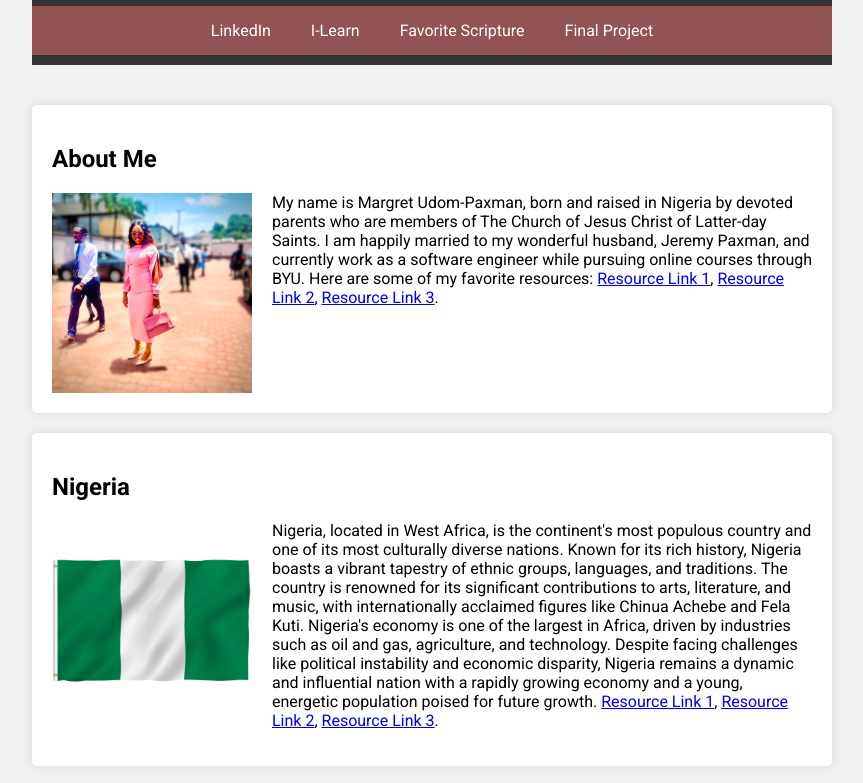
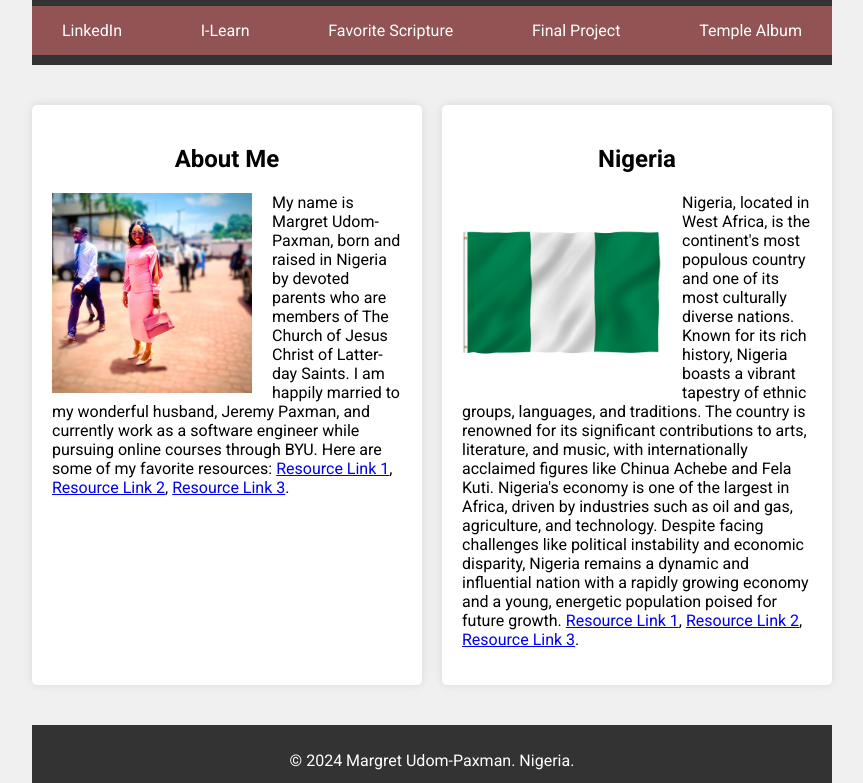
Before and after one commit to NymaUdom/wdd131, a plain HTML site: page index.html in a window 1280 px wide. Shown: the part 85-868 px from the top of the page, without its empty margins (208-1071 px from the left). Drawn offline with Linux system fonts and the light colour scheme.

Commit message:
Week2 file update

```diff
--- a/index.html
+++ b/index.html
@@ -7,8 +7,11 @@
     <meta name="description" content="WDD 131 - Dynamic Web Fundamentals. Margret Udom-Paxman. This page covers the basics of dynamic web development including HTML, CSS, and JavaScript.">
     <meta name="keywords" content="WDD 131, Dynamic Web Fundamentals, HTML, CSS, JavaScript, Margret Udom-Paxman, Web Development">
     <link rel="stylesheet" href="styles/base.css">
+    <link rel="stylesheet" href="styles/temples.css">
+    <link rel="stylesheet" href="styles/temples-large.css" media="screen and (min-width: 600px)">
     <link href="https://fonts.googleapis.com/css2?family=Roboto:wght@400;700&display=swap" rel="stylesheet">
     <script src="scripts/getdates.js" defer></script>
+    <script src="scripts/temples.js" defer></script>
 </head>
 <body>
     <header>
@@ -18,6 +21,7 @@
             <a href="https://byui.instructure.com/" target="_blank">I-Learn</a>
             <a href="https://www.churchofjesuschrist.org/study/scriptures/bofm/3-ne/22?lang=eng#p13" target="_blank">Favorite Scripture</a>
             <a href="#" target="_blank">Final Project</a>
+            <a href="temples.html" target="_blank">Temple Album</a>
         </nav>
     </header>
     <main>
```
